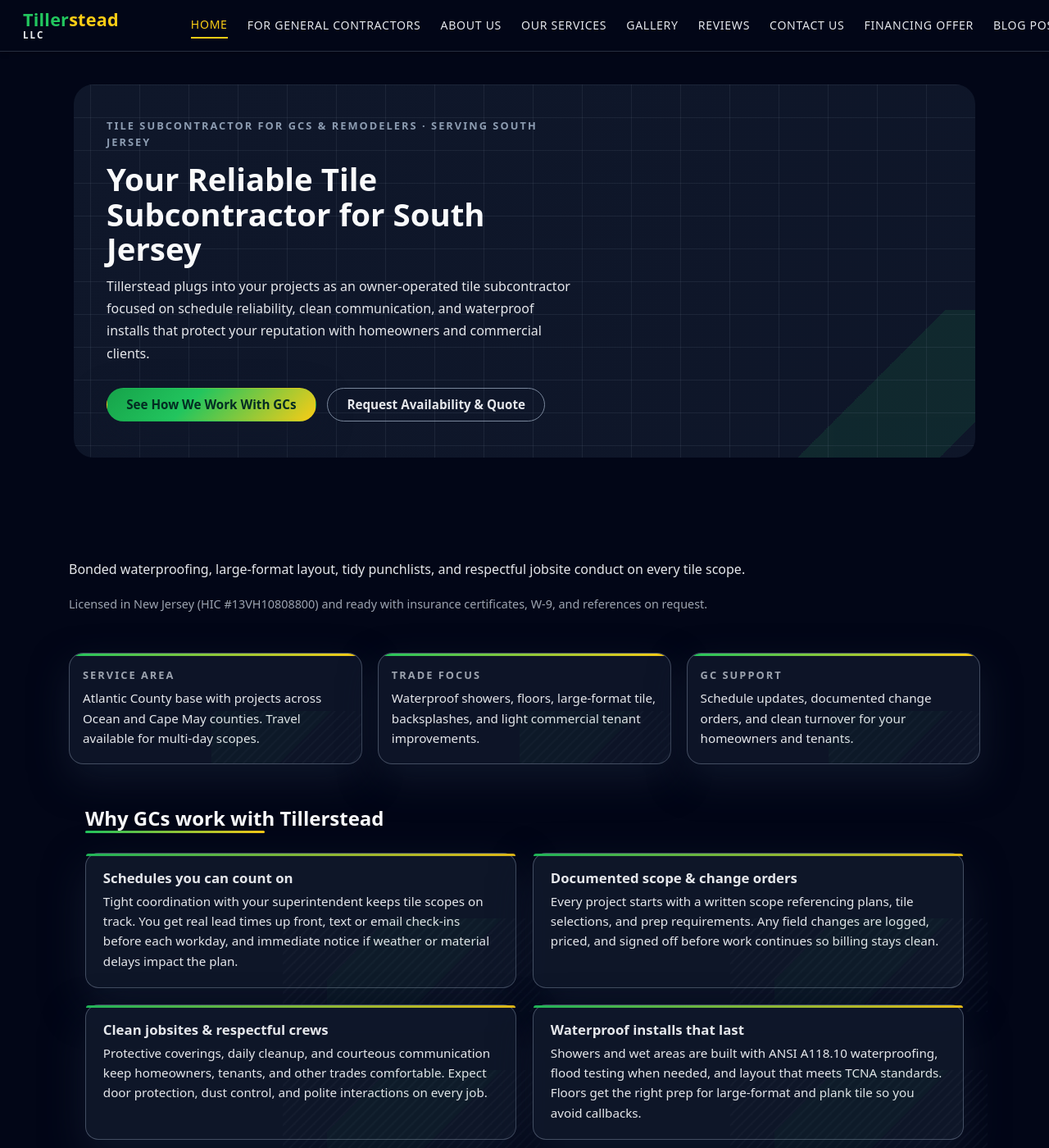
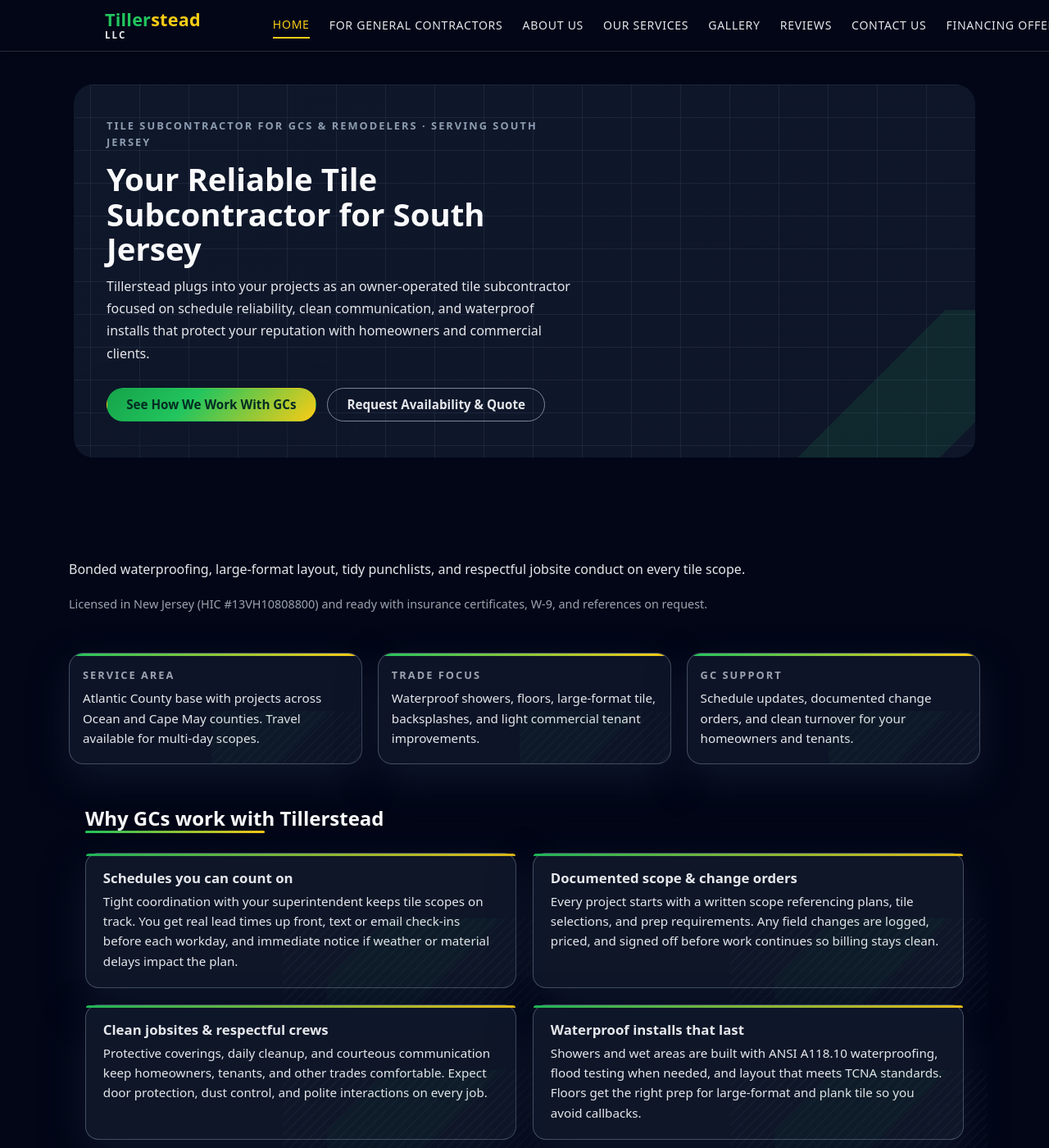
Before and after one commit to XTX33/Tillerstead-site, a Jekyll site: the page built from index.html, in a window 1280 px wide and 1400 px high. Shown: the whole window at 82% size. Built offline with Jekyll 4.4.1, drawn with Linux system fonts in a browser that asks for light colours.

Commit message:
Update theme.css

```diff
--- a/assets/css/theme.css
+++ b/assets/css/theme.css
@@ -2820,3 +2820,184 @@
     overflow: auto;
   }
 }
+/* ============================================
+   Tillerstead — Header & Nav Override
+   Sync with main.js (BP_DESKTOP = 900)
+   HTML structure:
+   - .site-header
+     - .site-header-inner
+       - .site-logo
+       - <nav id="site-nav" class="site-nav">
+           <ul class="site-menu">…</ul>
+       - .site-header-actions (call button + .nav-toggle)
+============================================ */
+
+/* Base header layout (all viewports) */
+.site-header {
+  background: var(--brand-dark, #020617);
+  color: var(--brand-light, #f9fafb);
+  position: sticky;
+  top: 0;
+  z-index: 1000;
+  border-bottom: 1px solid rgba(15, 23, 42, 0.7);
+}
+
+.site-header-inner {
+  max-width: 1080px;
+  margin: 0 auto;
+  padding: 0.75rem 1rem;
+  display: flex;
+  align-items: center;
+  justify-content: space-between;
+  gap: 1rem;
+}
+
+.site-header-actions {
+  display: flex;
+  align-items: center;
+  gap: 0.75rem;
+}
+
+/* Call button – keep it tidy in header */
+.site-header-actions .call-btn {
+  white-space: nowrap;
+}
+
+/* ========== MOBILE / TABLET (drawer nav) ========== */
+@media (max-width: 899px) {
+  /* Show hamburger on small screens */
+  .nav-toggle {
+    display: inline-flex;
+    align-items: center;
+    justify-content: center;
+    width: 2.5rem;
+    height: 2.5rem;
+    border-radius: 999px;
+    border: 1px solid rgba(148, 163, 184, 0.7);
+    background: rgba(15, 23, 42, 0.96);
+    color: #e5e7eb;
+    cursor: pointer;
+    padding: 0;
+    outline: none;
+    z-index: 1001; /* above drawer */
+  }
+
+  .nav-toggle-bar {
+    display: block;
+    width: 1.25rem;
+    height: 2px;
+    margin: 3px 0;
+    background: currentColor;
+    border-radius: 999px;
+  }
+
+  /* Drawer base (closed state) */
+  #site-nav.site-nav {
+    position: fixed;
+    top: 0;
+    right: 0;
+    bottom: 0;
+    width: 280px;
+    max-width: 80%;
+    padding: 4.5rem 1.5rem 2.5rem;
+    background: var(--brand-dark, #020617);
+    color: var(--brand-light, #f9fafb);
+    display: flex;
+    flex-direction: column;
+    transform: translateX(100%);        /* HIDDEN BY DEFAULT */
+    transition: transform 220ms ease;
+    box-shadow: -2px 0 18px rgba(0, 0, 0, 0.5);
+    z-index: 1000;
+  }
+
+  /* When JS adds .is-open */
+  #site-nav.site-nav.is-open {
+    transform: translateX(0);
+  }
+
+  /* Stop the page scrolling when nav is open */
+  body.nav-open {
+    overflow: hidden;
+  }
+
+  /* Vertical menu in the drawer */
+  .site-menu {
+    list-style: none;
+    margin: 0;
+    padding: 0;
+    display: flex;
+    flex-direction: column;
+    gap: 0.25rem;
+  }
+
+  .site-menu li {
+    margin: 0;
+  }
+
+  .site-menu a {
+    display: block;
+    padding: 0.75rem 0;
+    font-weight: 500;
+    text-decoration: none;
+    color: inherit;
+  }
+
+  .site-menu a:hover,
+  .site-menu a:focus-visible {
+    text-decoration: underline;
+  }
+
+  /* Make sure desktop-inline styles don't fight us on mobile */
+  .site-header .site-nav {
+    position: fixed;
+    margin-left: 0;
+  }
+}
+
+/* ========== DESKTOP (inline nav) ========== */
+@media (min-width: 900px) {
+  /* Inline nav row */
+  #site-nav.site-nav {
+    position: static;
+    transform: none;
+    background: transparent;
+    box-shadow: none;
+    width: auto;
+    height: auto;
+    padding: 0;
+    display: block;
+  }
+
+  .site-menu {
+    display: flex;
+    flex-direction: row;
+    align-items: center;
+    gap: 1.25rem;
+    list-style: none;
+    margin: 0;
+    padding: 0;
+  }
+
+  .site-menu a {
+    display: inline-block;
+    padding: 0.25rem 0;
+    text-decoration: none;
+    color: inherit;
+    font-weight: 500;
+  }
+
+  .site-menu a:hover,
+  .site-menu a:focus-visible {
+    text-decoration: underline;
+  }
+
+  /* Hide hamburger on desktop */
+  .nav-toggle {
+    display: none;
+  }
+
+  /* Desktop should always scroll normally */
+  body.nav-open {
+    overflow: auto;
+  }
+}
```
